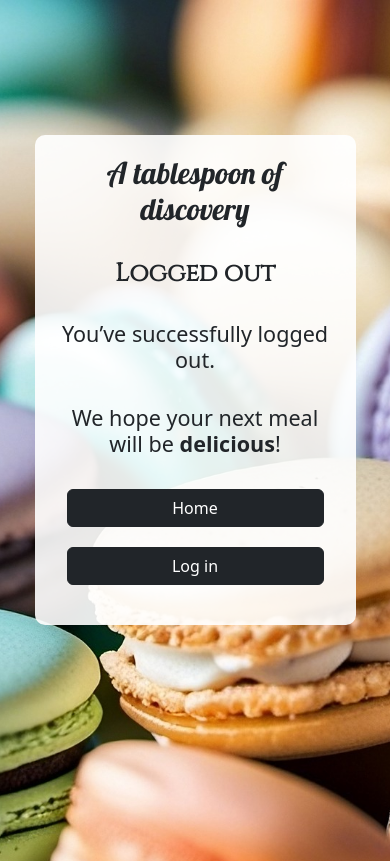
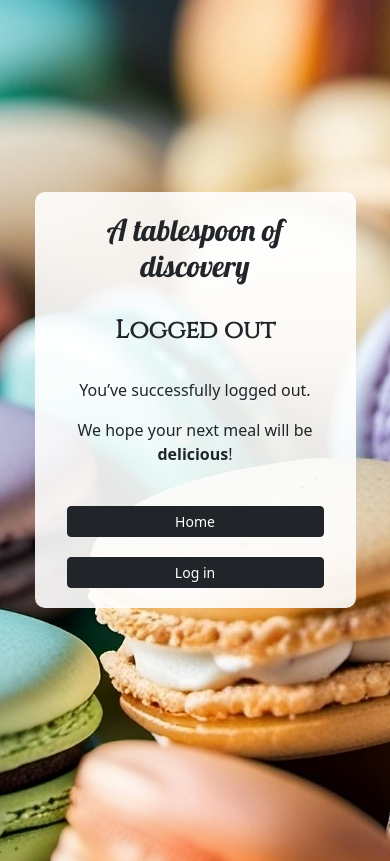
Before and after one commit to AlexaCai/recipe-web-app, a Django app: page /logout/ in a window 390 px wide. Shown: the part 76-937 px from the top of the page. Run offline with Django 4.2, Linux system fonts and the light colour scheme.

Commit message:
Responsiveness updates

```diff
--- a/accounts/static/accounts/css/style.css
+++ b/accounts/static/accounts/css/style.css
@@ -199,7 +199,6 @@
 
 .logout-page-action-boxes {
     display: flex;
-    flex-direction: column;
     align-items: center;
     justify-content: center;
     height: 90vh;
@@ -213,18 +212,26 @@
     border-radius: 10px;
 }
 
-.logout-page-buttons-bottom-margin {
-    margin-bottom: 20px;
+@media (max-width: 575px) {
+    .logout-page-action-box-1 {
+        margin-top: 40px;
+    }
+}
+
+@media (max-width: 575px) {
+    .logout-page-buttons-bottom-margin {
+        margin-bottom: 20px;
+    }
 }
 
 /* CSS for delete page precisely */
 
 .delete-account-page-action-boxes {
     display: flex;
-    flex-direction: column;
     align-items: center;
     justify-content: center;
     height: 90vh;
+    margin-top: 40px;
 }
 
 .delete-account-page-action-box-1 {
@@ -235,8 +242,10 @@
     border-radius: 10px;
 }
 
-.delete-page-buttons-bottom-margin {
-    margin-bottom: 20px;
+@media (max-width: 575px) {
+    .logout-page-buttons-bottom-margin {
+        margin-bottom: 20px;
+    }
 }
 
 /* CSS for profile page precisely */
--- a/accounts/templates/accounts/logout.html
+++ b/accounts/templates/accounts/logout.html
@@ -55,9 +55,8 @@
                         <br>
                         <h2 class="page-main-message">Logged out</h2>
                         <br>
-                        <h4>You’ve successfully logged out.</h4>
-                        <br>
-                        <h4>We hope your next meal will be <b>delicious</b>!</h4>
+                        <p>You’ve successfully logged out.</p>
+                        <p>We hope your next meal will be <b>delicious</b>!</p>
                         <br>
                         <div class="container logout-box-2">
                             <div class="row">
@@ -65,13 +64,13 @@
                                 </div>
                                 <div
                                     class="col-xl-4 col-lg-4 col-md-4 col-sm-5 col-12 logout-page-buttons-bottom-margin">
-                                    <a class="btn btn-dark w-100" href="{% url 'recipes:home' %}">
+                                    <a class="btn btn-dark btn-sm w-100" href="{% url 'recipes:home' %}">
                                         Home
                                     </a>
                                 </div>
                                 <div
-                                    class="col-xl-4 col-lg-4 col-md-4 col-sm-5 col-12 logout-page-buttons-bottom-margin">
-                                    <a class="btn btn-dark w-100" href="{% url 'accounts:login' %}">
+                                    class="col-xl-4 col-lg-4 col-md-4 col-sm-5 col-12">
+                                    <a class="btn btn-dark btn-sm w-100" href="{% url 'accounts:login' %}">
                                         Log in
                                     </a>
                                 </div>
```
Also changed, not shown: accounts/templates/accounts/account-deleted.html (+5 -6 lines), 1 other file.
